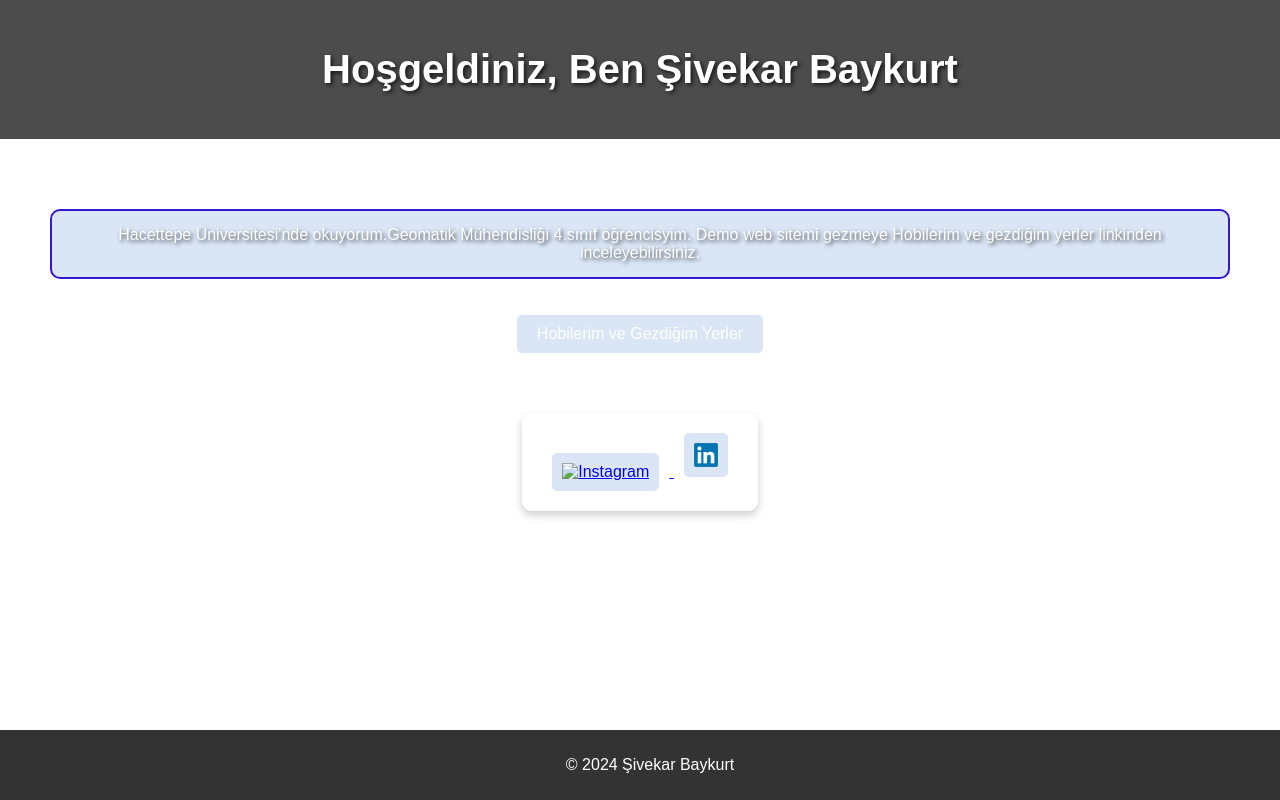
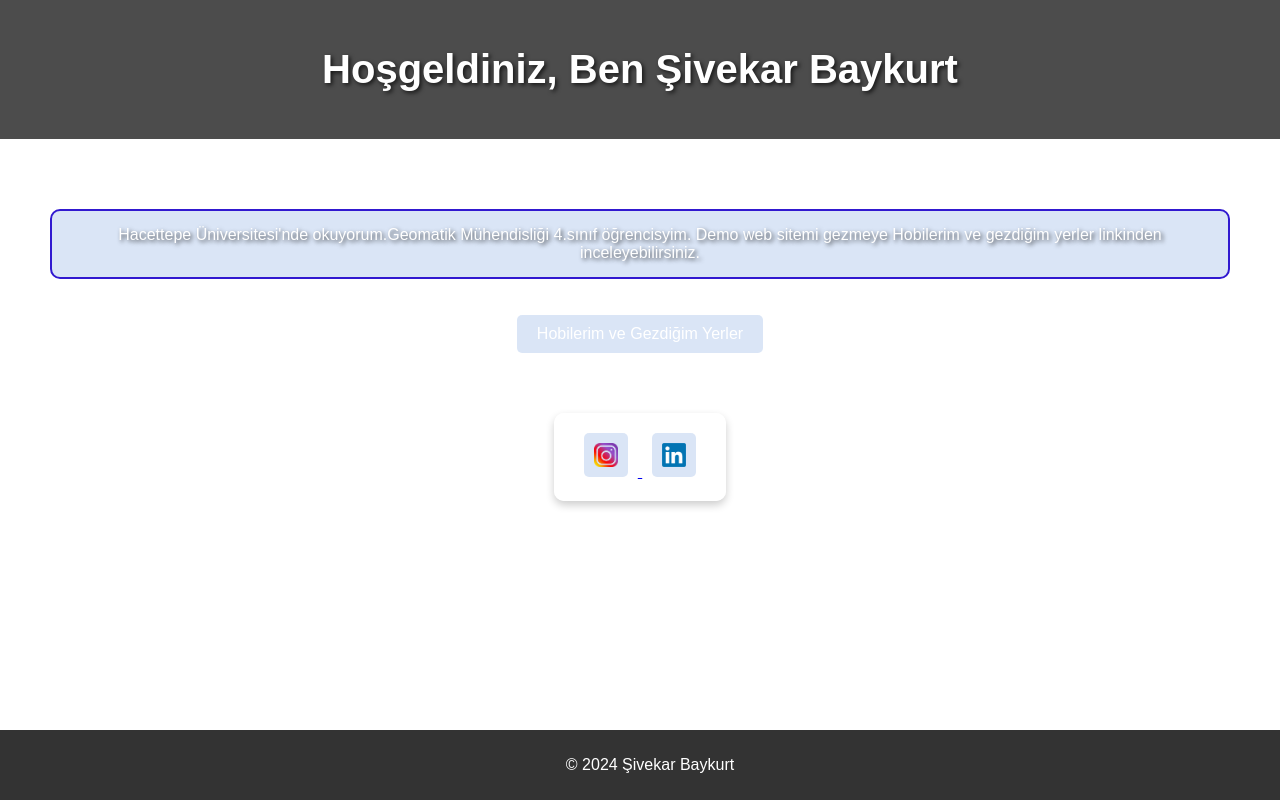
Before and after one commit to GMT-458-Web-GIS/personal-web-page-sivekarbaykurt, a plain HTML site: page index.html in a window 1280 px wide. Drawn offline with Linux system fonts and the light colour scheme.

Commit message:
Update index.html

```diff
--- a/index.html
+++ b/index.html
@@ -22,7 +22,7 @@
     <div class="social-media-box">
         <div class="social-media">
             <a href="https://www.instagram.com/svkr_bykurt/" target="_blank">
-                <img src="images/9e099ace-a958-44af-8526-db0271896d81.png" alt="Instagram" class="social-icon">
+                <img src="9e099ace-a958-44af-8526-db0271896d81.png" alt="Instagram" class="social-icon">
             </a>
             <a href="https://tr.linkedin.com/in/%C5%9Fivekar-baykurt-486747224" target="_blank">
                 <img src="LinkedIn_logo_initials.png" alt="LinkedIn" class="social-icon">
```
